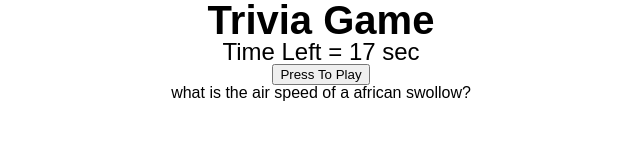
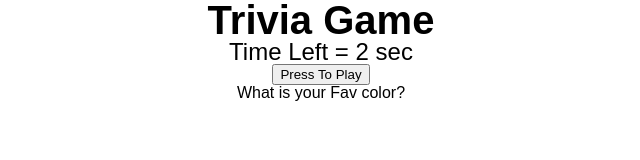
Before and after one commit to zaxblackdragon/TriviaGame, a plain HTML site: page index.html in a window 1280 px wide. Both pictures are taken after a click on the button "Press To Play". Shown: the whole page, without its empty margins (319-959 px from the left). Drawn offline with nearby package versions, Linux system fonts and the light colour scheme.

Commit message:
added reset function to time and display the question with the start button

```diff
--- a/assests/javascript/app.js
+++ b/assests/javascript/app.js
@@ -13,14 +13,14 @@ $(document).ready(function () {
         //  at the end - show results
 
         var timer;
-        var countDown = 20;
+        var countDown = 5;
 
         var correctAcc = 0;
         var incorrect = 0;
         var currentQuestion;
         var questions = [
             {
-                question: "What is your Fav color?",
+                questionOne: "What is your Fav color?",
                 answers: ["blue", "yellow"],
                 correctAnswer: "yellow",
             }
@@ -32,14 +32,23 @@ $(document).ready(function () {
     function timerInterval() {
         timer = setInterval(counter, 1000);
     };
+
+    function resetCountDown() {
+        countDown = 5;
+    }
+
     //counts down the timer
     function counter() {
         countDown--;
+        var choiceButton = $("<button>");
         $("#display-timer").text("Time Left = " + countDown + " sec");
         if (countDown <= 0) {
             clearInterval(timer);
+            $("#questions").empty();
+            $("#questions").append("Times up, no more questions.");
+            resetCountDown();
+        }
 
-        }
     };
         // starts the countdown
         //  bug in the counter when clicked more than once
@@ -47,8 +56,10 @@ $(document).ready(function () {
 
             $("#display-timer").empty();
             $("#display-timer").text("Time Remaining: " + countDown + " seconds");
+            $("#questions").text(questions[0].questionOne);
             timerInterval();
             counter();
+
         });
 
 
--- a/index.html
+++ b/index.html
@@ -17,7 +17,7 @@
         <h2 id="display-timer"></h2>
         <button id="playGame">Press To Play</button>
         <div id="container">
-            <div id="questions">what is the air speed of a african swollow?</div>
+            <div id="questions"></div>
             <div id="choices">
             </div>
         </div>
```
